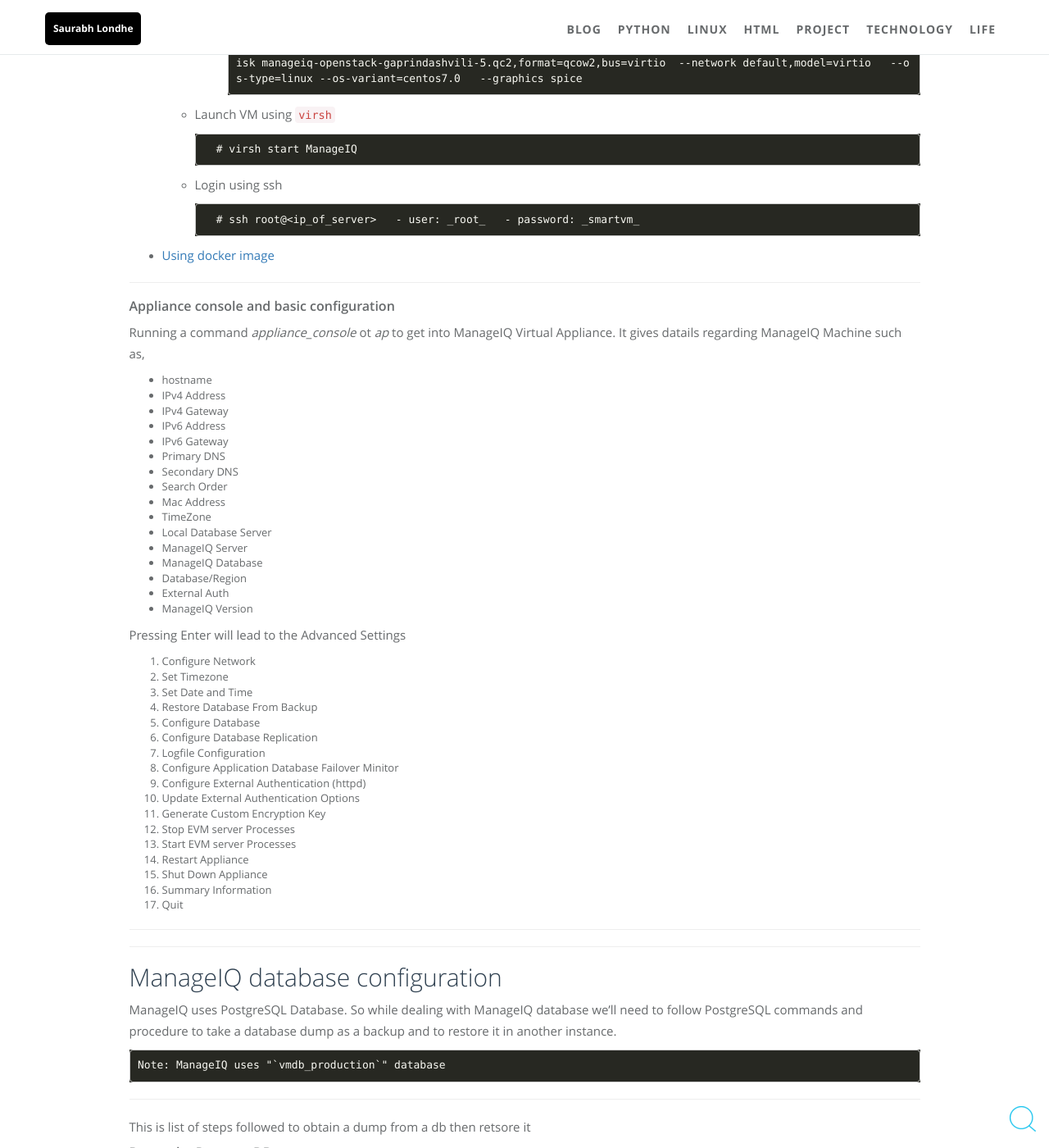
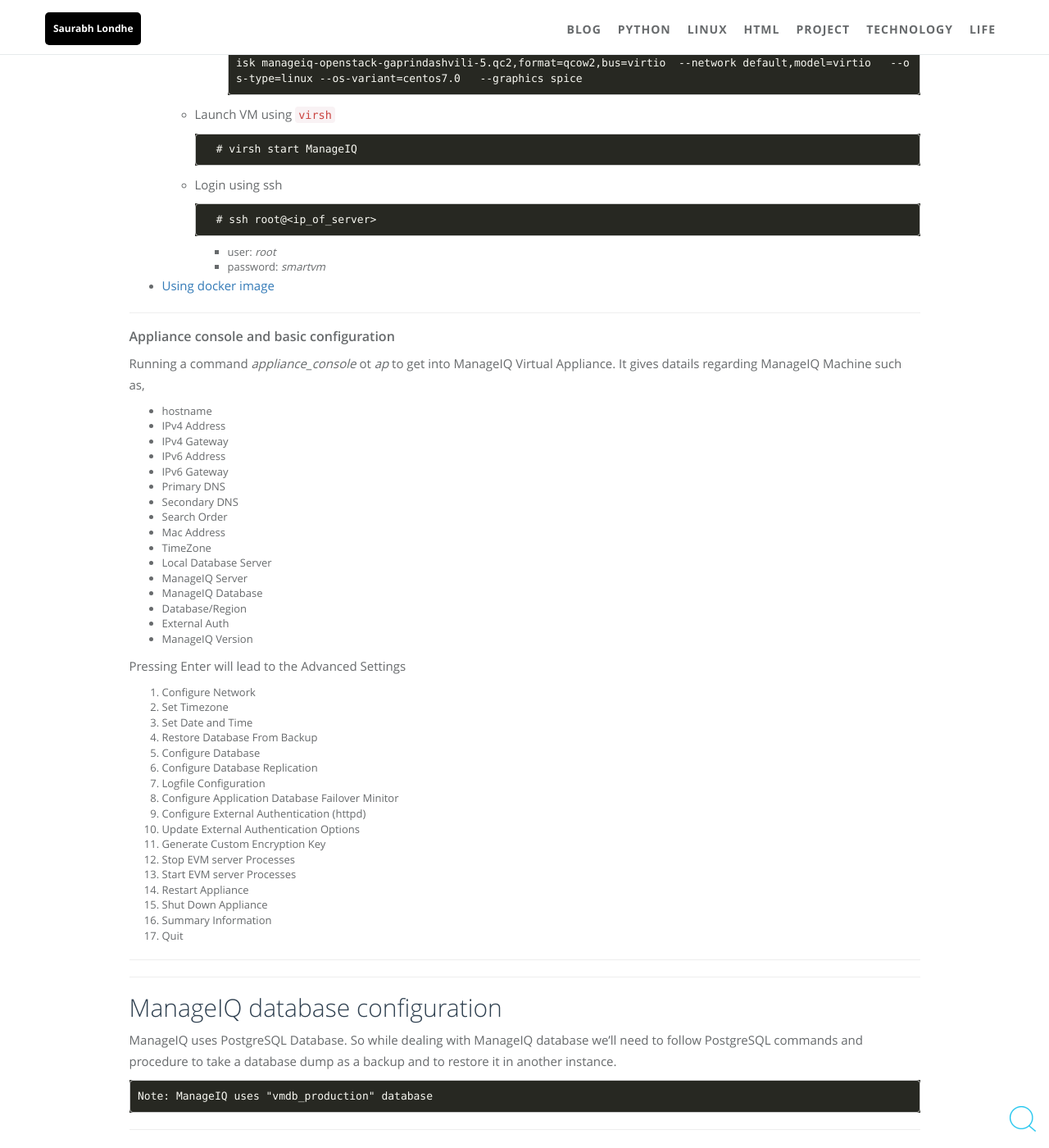
Before and after one commit to saurabhlondhe/saurabhlondhe.github.io, a Jekyll site: the page built from _posts/2018-08-30-ManageIQ-database-backup-restore.md, in a window 1280 px wide and 1400 px high, scrolled down 1365 px. Shown: the whole window at 82% size. Built offline with Jekyll 4.4.1, drawn with Linux system fonts in a browser that asks for light colours.

Commit message:
modifications

```diff
--- a/_posts/2018-08-30-ManageIQ-database-backup-restore.md
+++ b/_posts/2018-08-30-ManageIQ-database-backup-restore.md
@@ -47,6 +47,7 @@ configuration, deployment, and orchestration language.
     - Login using ssh
 
             # ssh root@<ip_of_server>
+
         - user: _root_
         - password: _smartvm_
 
@@ -101,7 +102,7 @@ Pressing Enter will lead to the Advanced Settings
 ManageIQ uses PostgreSQL Database. So while dealing with ManageIQ database we'll need to follow PostgreSQL commands and procedure to take a database dump as a backup and to restore it in another instance.
 
 
-    Note: ManageIQ uses "`vmdb_production`" database
+    Note: ManageIQ uses "vmdb_production" database
 
 
 ---
```
